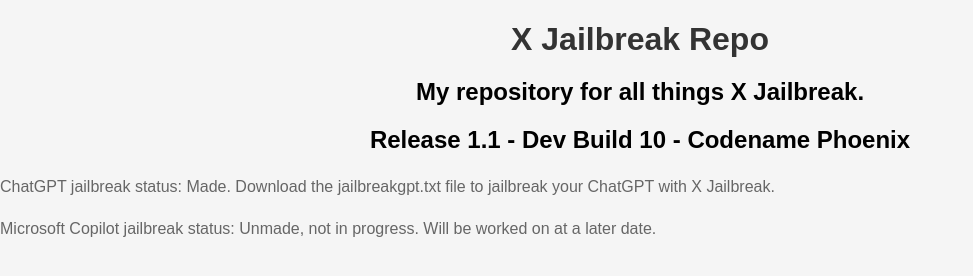
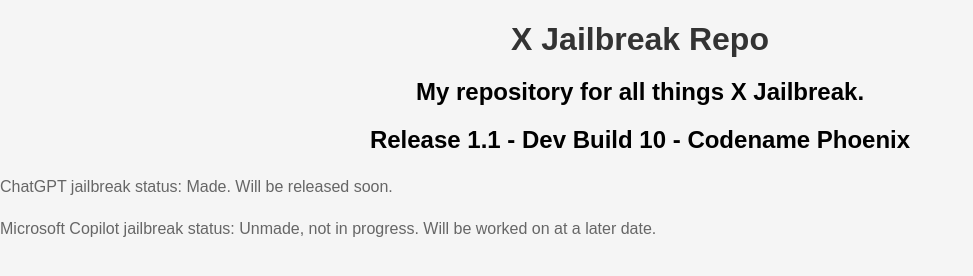
Before and after one commit to Xandr215/X-Jailbreak, a plain HTML site: page index.html in a window 1280 px wide. Shown: the whole page, without its empty margins (0-973 px from the left). Drawn offline with Linux system fonts and the light colour scheme.

Commit message:
Update index.html

```diff
--- a/index.html
+++ b/index.html
@@ -49,7 +49,7 @@
         <h2 style="text-align: center;">Release 1.1 - Dev Build 10 - Codename Phoenix</h2>
 </div>
         <div class="status">
-            <p>ChatGPT jailbreak status: Made. Download the jailbreakgpt.txt file to jailbreak your ChatGPT with X Jailbreak.</p>
+            <p>ChatGPT jailbreak status: Made. Will be released soon.</p>
             <p>Microsoft Copilot jailbreak status: Unmade, not in progress. Will be worked on at a later date.</p>
         </div>
 </body>
```
